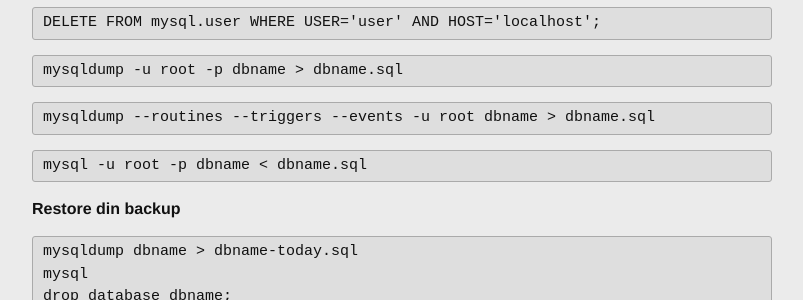
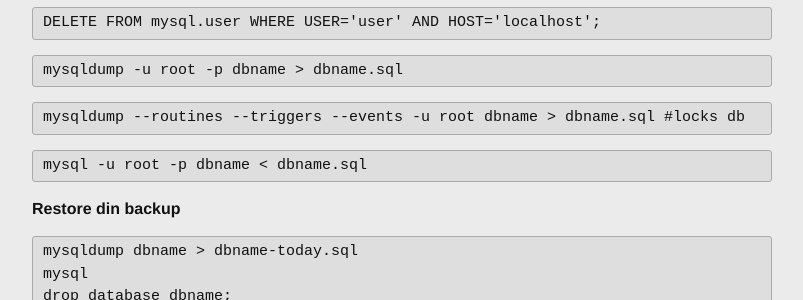
Before and after one commit to linuxtm/linuxtm.github.io, a Jekyll site: the page built from cele-mai-folosite-comenzi-mysql/index.md, in a window 1280 px wide. Shown: the part 553-853 px from the top of the page, without its empty margins (238-1041 px from the left). Built offline with Jekyll 4.4.1, drawn with Linux system fonts in a browser that asks for light colours.

Commit message:
Update index.md

```diff
--- a/cele-mai-folosite-comenzi-mysql/index.md
+++ b/cele-mai-folosite-comenzi-mysql/index.md
@@ -23,7 +23,7 @@
 <pre>SELECT * FROM `table` ORDER BY id DESC LIMIT 10;</pre>
 <pre>DELETE FROM mysql.user WHERE USER='user' AND HOST='localhost';</pre>
 <pre>mysqldump -u root -p dbname > dbname.sql</pre>
-<pre>mysqldump --routines --triggers --events -u root dbname > dbname.sql</pre>
+<pre>mysqldump --routines --triggers --events -u root dbname > dbname.sql #locks db</pre>
 <pre>mysql -u root -p dbname < dbname.sql</pre>
 
 **Restore din backup**
```
